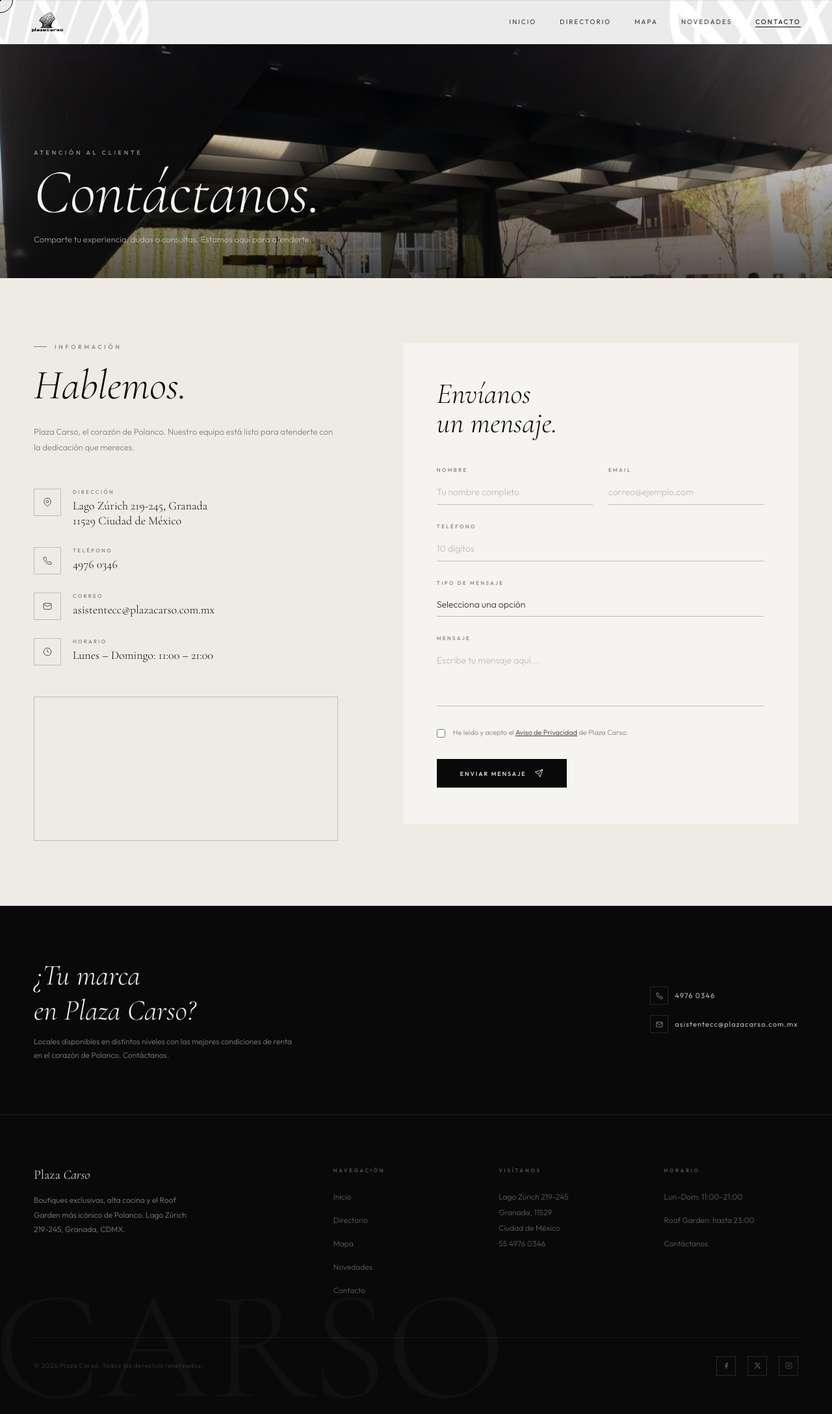
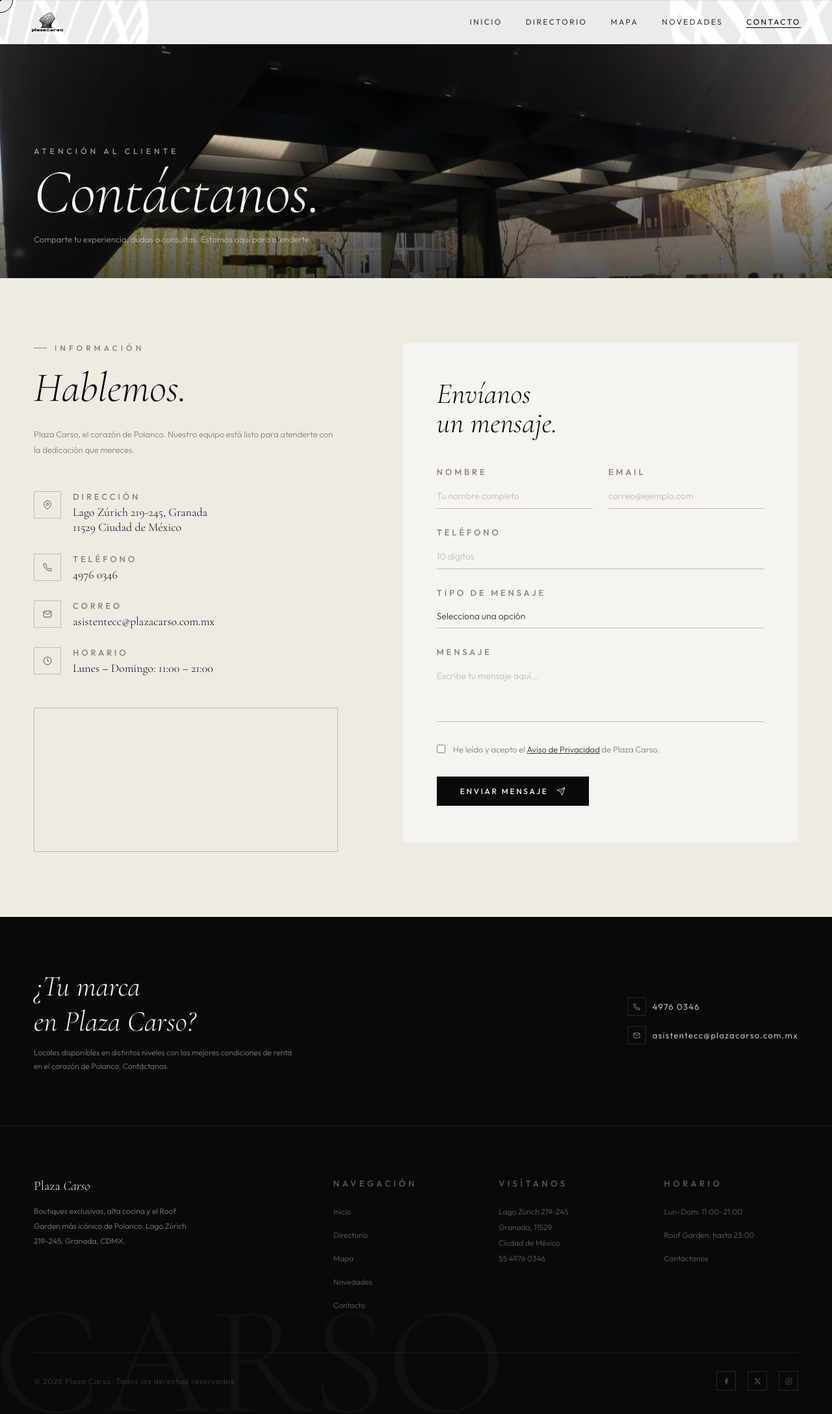
Before and after one commit to josegaspard/plaza-carso, a PHP site: page /contacto.html in a window 1280 px wide. Shown: the whole page at 65% size. Before the commit the page ends 2117 px from the top, so only its background shows below. Run offline with PHP 8.4, Linux system fonts and the light colour scheme; a map, chart or similar area stays blank; some libraries are stand-ins or nearby versions; grey boxes are pictures that could not be loaded.

Commit message:
Hero "más sofisticado" en una línea + tipografía pequeña más legible
- .h-line-inner: white-space: nowrap para que "más sofisticado" no se rompa
- Bump uniforme de tipografía pequeña en index + carso.css + páginas internas:
  8px→11px, 9px→12px, 10px→12px, 11px→13px
- Afecta marquee, eyebrows, stat labels, p-tags, footer copy, nav, botones

Co-Authored-By: Claude Opus 4.7 (1M context) <noreply@anthropic.com>

```diff
--- a/contacto.html
+++ b/contacto.html
@@ -105,7 +105,7 @@
 
         .detail-label {
             font-family: var(--sans);
-            font-size: 8px;
+            font-size: 13px;
             font-weight: 500;
             letter-spacing: .3em;
             text-transform: uppercase;
@@ -184,7 +184,7 @@
 
         .fg label {
             font-family: var(--sans);
-            font-size: 8px;
+            font-size: 13px;
             font-weight: 500;
             letter-spacing: .3em;
             text-transform: uppercase;
@@ -251,7 +251,7 @@
 
         .privacy-row label {
             font-family: var(--sans);
-            font-size: 11px;
+            font-size: 13px;
             font-weight: 300;
             color: var(--grey);
             line-height: 1.6;
@@ -264,7 +264,7 @@
 
         .btn-submit {
             font-family: var(--sans);
-            font-size: 9px;
+            font-size: 12px;
             font-weight: 500;
             letter-spacing: .22em;
             text-transform: uppercase;
@@ -396,7 +396,7 @@
             align-items: center;
             gap: 10px;
             font-family: var(--sans);
-            font-size: 11px;
+            font-size: 13px;
             font-weight: 400;
             letter-spacing: .1em;
             color: var(--silver);
@@ -554,7 +554,7 @@
         <a href="mapa.html">Mapa</a>
         <a href="eventosypromociones.html">Novedades</a>
         <a href="contacto.html">Contacto</a>
-        <div onclick="toggleMob()" style="margin-top:32px;padding:12px 32px;border:1px solid rgba(255,255,255,0.3);border-radius:4px;color:rgba(255,255,255,0.6);font-family:var(--sans);font-size:11px;letter-spacing:.15em;text-transform:uppercase;cursor:pointer;-webkit-tap-highlight-color:transparent;">Cerrar</div>
+        <div onclick="toggleMob()" style="margin-top:32px;padding:12px 32px;border:1px solid rgba(255,255,255,0.3);border-radius:4px;color:rgba(255,255,255,0.6);font-family:var(--sans);font-size:13px;letter-spacing:.15em;text-transform:uppercase;cursor:pointer;-webkit-tap-highlight-color:transparent;">Cerrar</div>
     </div>
 
     <main id="main-content">
--- a/css/carso.css
+++ b/css/carso.css
@@ -18,7 +18,7 @@ nav#nav.s{background:rgba(245,243,239,.96);backdrop-filter:blur(18px);-webkit-ba
 .nav-logo{font-family:var(--serif);font-size:20px;font-weight:300;letter-spacing:.1em;color:var(--ink);}
 .nav-logo em{font-style:italic;}
 .nav-links{display:flex;align-items:center;gap:36px;}
-.nav-links a{font-family:var(--sans);font-size:10px;font-weight:400;letter-spacing:.2em;text-transform:uppercase;color:var(--mid);padding-bottom:2px;position:relative;transition:color .25s;}
+.nav-links a{font-family:var(--sans);font-size:12px;font-weight:400;letter-spacing:.2em;text-transform:uppercase;color:var(--mid);padding-bottom:2px;position:relative;transition:color .25s;}
 .nav-links a::after{content:'';position:absolute;bottom:0;left:0;height:1px;width:0;background:var(--ink);transition:width .3s;}
 .nav-links a:hover,.nav-links a.act{color:var(--ink);}
 .nav-links a:hover::after,.nav-links a.act::after{width:100%;}
@@ -37,17 +37,17 @@ nav#nav.s{background:rgba(245,243,239,.96);backdrop-filter:blur(18px);-webkit-ba
 .page-hero-img{position:absolute;inset:0;background-size:cover;background-position:center;transform:scale(1.04);}
 .page-hero::after{content:'';position:absolute;inset:0;background:linear-gradient(to top,rgba(10,9,9,.7) 0%,rgba(10,9,9,.15) 60%,transparent 100%);}
 .page-hero-content{position:relative;z-index:2;padding:48px 52px;width:100%;}
-.page-kicker{font-family:var(--sans);font-size:9px;font-weight:500;letter-spacing:.42em;text-transform:uppercase;color:rgba(194,187,178,.8);margin-bottom:12px;display:block;}
+.page-kicker{font-family:var(--sans);font-size:12px;font-weight:500;letter-spacing:.42em;text-transform:uppercase;color:rgba(194,187,178,.8);margin-bottom:12px;display:block;}
 .page-h1{font-family:var(--serif);font-style:italic;font-size:clamp(52px,8vw,96px);font-weight:300;color:var(--warm-white);line-height:.92;}
 .page-sub{font-family:var(--sans);font-size:13px;font-weight:300;color:rgba(246,244,240,.6);margin-top:16px;max-width:480px;line-height:1.8;}
 /* SHARED BTNS */
-.btn-primary{font-family:var(--sans);font-size:9px;font-weight:500;letter-spacing:.25em;text-transform:uppercase;background:var(--ink);color:var(--warm-white);padding:15px 34px;border:none;cursor:pointer;display:inline-block;transition:background .25s;}
+.btn-primary{font-family:var(--sans);font-size:12px;font-weight:500;letter-spacing:.25em;text-transform:uppercase;background:var(--ink);color:var(--warm-white);padding:15px 34px;border:none;cursor:pointer;display:inline-block;transition:background .25s;}
 .btn-primary:hover{background:var(--mid);}
-.btn-ghost{font-family:var(--sans);font-size:9px;font-weight:400;letter-spacing:.25em;text-transform:uppercase;border:1px solid rgba(10,9,9,.35);color:var(--ink);padding:15px 34px;display:inline-block;cursor:pointer;transition:border-color .25s,background .25s;}
+.btn-ghost{font-family:var(--sans);font-size:12px;font-weight:400;letter-spacing:.25em;text-transform:uppercase;border:1px solid rgba(10,9,9,.35);color:var(--ink);padding:15px 34px;display:inline-block;cursor:pointer;transition:border-color .25s,background .25s;}
 .btn-ghost:hover{border-color:var(--ink);background:rgba(10,9,9,.05);}
-.link-arrow{font-family:var(--sans);font-size:9px;font-weight:500;letter-spacing:.25em;text-transform:uppercase;color:var(--ink);display:inline-flex;align-items:center;gap:10px;border-bottom:1px solid var(--ink);padding-bottom:3px;transition:gap .3s,opacity .2s;}
+.link-arrow{font-family:var(--sans);font-size:12px;font-weight:500;letter-spacing:.25em;text-transform:uppercase;color:var(--ink);display:inline-flex;align-items:center;gap:10px;border-bottom:1px solid var(--ink);padding-bottom:3px;transition:gap .3s,opacity .2s;}
 .link-arrow:hover{gap:18px;opacity:.6;}
-.section-label{font-family:var(--sans);font-size:9px;font-weight:500;letter-spacing:.42em;text-transform:uppercase;color:var(--grey);display:flex;align-items:center;gap:12px;margin-bottom:16px;}
+.section-label{font-family:var(--sans);font-size:12px;font-weight:500;letter-spacing:.42em;text-transform:uppercase;color:var(--grey);display:flex;align-items:center;gap:12px;margin-bottom:16px;}
 .section-label::before{content:'';display:block;width:20px;height:1px;background:var(--grey);}
 /* FOOTER */
 footer{background:var(--ink);padding:80px 52px 36px;position:relative;overflow:hidden;}
@@ -56,15 +56,15 @@ footer{background:var(--ink);padding:80px 52px 36px;position:relative;overflow:h
 .footer-brand-name{font-family:var(--serif);font-size:20px;font-weight:300;color:var(--warm-white);margin-bottom:16px;}
 .footer-brand-name span{font-style:italic;}
 .footer-brand-desc{font-family:var(--sans);font-size:12px;font-weight:300;color:var(--grey);line-height:1.9;max-width:260px;}
-.footer-col h4{font-family:var(--sans);font-size:8px;font-weight:500;letter-spacing:.35em;text-transform:uppercase;color:var(--grey);margin-bottom:24px;opacity:.7;}
+.footer-col h4{font-family:var(--sans);font-size:13px;font-weight:500;letter-spacing:.35em;text-transform:uppercase;color:var(--grey);margin-bottom:24px;opacity:.7;}
 .footer-col ul{list-style:none;}
 .footer-col ul li{margin-bottom:12px;}
 .footer-col ul li a,.footer-col address{font-family:var(--sans);font-size:12px;font-weight:300;color:rgba(255,255,255,.35);font-style:normal;transition:color .2s;line-height:2;}
 .footer-col ul li a:hover{color:rgba(255,255,255,.8);}
 .footer-bottom{display:flex;justify-content:space-between;align-items:center;padding-top:28px;position:relative;z-index:1;}
-.footer-copy{font-family:var(--sans);font-size:10px;font-weight:300;color:rgba(255,255,255,.2);letter-spacing:.06em;}
+.footer-copy{font-family:var(--sans);font-size:12px;font-weight:300;color:rgba(255,255,255,.2);letter-spacing:.06em;}
 .footer-socials{display:flex;gap:18px;}
-.footer-socials a{width:30px;height:30px;border:1px solid rgba(255,255,255,.12);display:flex;align-items:center;justify-content:center;color:rgba(255,255,255,.3);font-size:11px;transition:border-color .2s,color .2s;}
+.footer-socials a{width:30px;height:30px;border:1px solid rgba(255,255,255,.12);display:flex;align-items:center;justify-content:center;color:rgba(255,255,255,.3);font-size:13px;transition:border-color .2s,color .2s;}
 .footer-socials a:hover{border-color:rgba(255,255,255,.5);color:rgba(255,255,255,.8);}
 .modal-fade{display:none;}
 @media(max-width:1024px){.footer-top{grid-template-columns:1fr 1fr;}}
```
Also changed, not shown: directorio.html (+9 -9 lines), eventosypromociones.html (+5 -5 lines), index.html (+21 -20 lines), mapa.html (+13 -13 lines).
